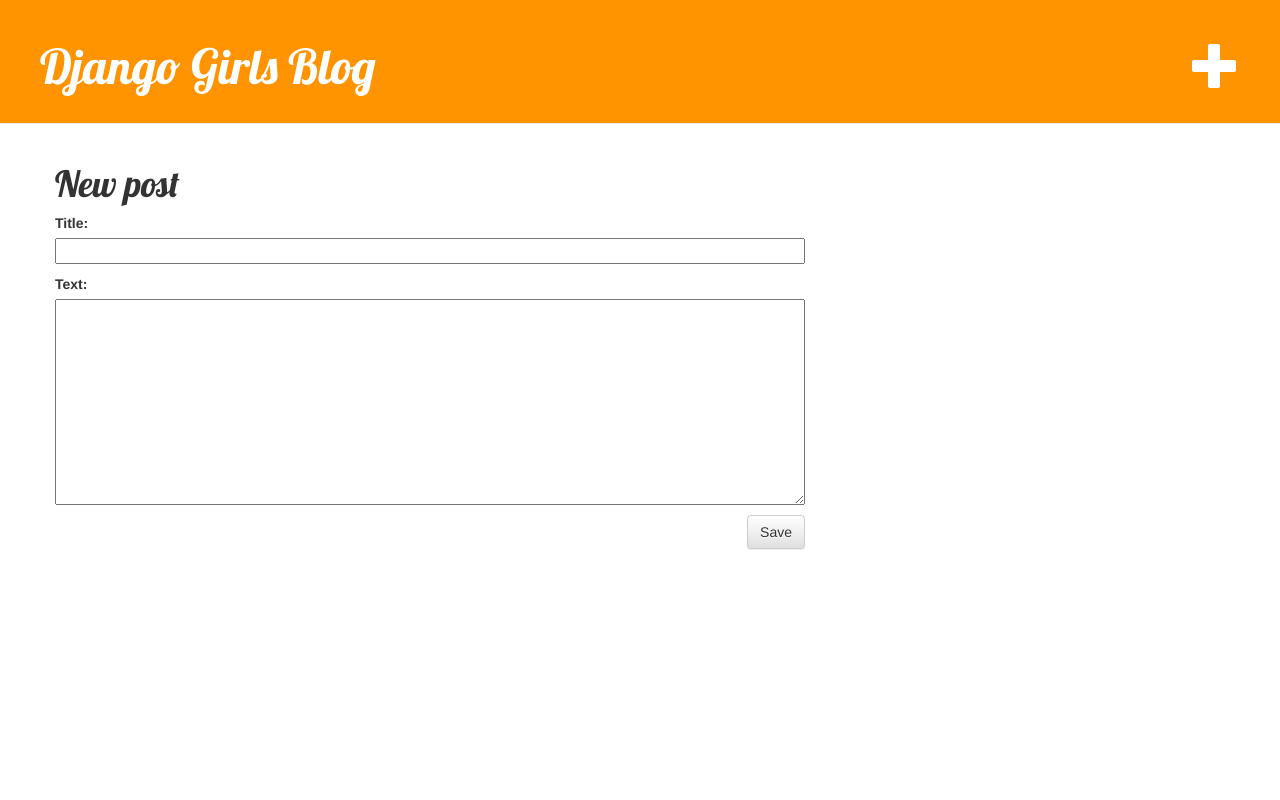
After one commit to teekk99/my-first-blog, a Django app: page /post/new/ in a window 1280 px wide. The commit adds this page. Run offline with Django 3.2, Linux system fonts and the light colour scheme; the visitor is signed in with stand-in values (Sample User, id 1); some libraries are stand-ins or nearby versions.

Commit message:
Added views to create/edit blog post inside the site.

```diff
--- /dev/null
+++ b/blog/forms.py
@@ -0,0 +1,7 @@
+from django import forms
+from .models import Post
+
+class PostForm(forms.ModelForm):
+    class Meta:
+        model = Post
+        fields = ('title', 'text')
--- a/blog/models.py
+++ b/blog/models.py
@@ -3,7 +3,19 @@
 
 # Create your models here.
 class Post(models.Model):
-	"""docstring for Post"""
+	"""
+	Blog posts
+
+	Extends:
+		models.Model
+
+	Variables:
+		author {[type]} -- [description]
+		title {[type]} -- [description]
+		text {[type]} -- [description]
+		created_date {[type]} -- [description]
+		published_date {[type]} -- [description]
+	"""
 	author = models.ForeignKey('auth.User')
 	title = models.CharField(max_length=200)
 	text = models.TextField()
@@ -16,5 +28,5 @@
 		self.published_date = timezone.now()
 		self.save()
 
-	def __strt__(self):
+	def __str__(self):
 		return self.title
--- /dev/null
+++ b/blog/static/css/blog.css
@@ -0,0 +1,47 @@
+.page-header {
+    background-color: #ff9400;
+    margin-top: 0;
+    padding: 20px 20px 20px 40px;
+}
+
+.page-header h1, .page-header h1 a, .page-header h1 a:visited, .page-header h1 a:active {
+    color: #ffffff;
+    font-size: 36pt;
+    text-decoration: none;
+}
+
+.content {
+    margin-left: 40px;
+}
+
+h1, h2, h3, h4 {
+    font-family: 'Lobster', cursive;
+}
+
+.date {
+    float: right;
+    color: #828282;
+}
+
+.save {
+    float: right;
+}
+
+.post-form textarea, .post-form input {
+    width: 100%;
+}
+
+.top-menu, .top-menu:hover, .top-menu:visited {
+    color: #ffffff;
+    float: right;
+    font-size: 26pt;
+    margin-right: 20px;
+}
+
+.post {
+    margin-bottom: 70px;
+}
+
+.post h1 a, .post h1 a:visited {
+    color: #000000;
+}
--- /dev/null
+++ b/blog/templates/blog/base.html
@@ -0,0 +1,37 @@
+{% load staticfiles %}
+<html>
+    <head>
+        <title>Django Girls blog</title>
+        <link rel="stylesheet" href="//maxcdn.bootstrapcdn.com/bootstrap/3.2.0/css/bootstrap.min.css">
+        <link rel="stylesheet" href="//maxcdn.bootstrapcdn.com/bootstrap/3.2.0/css/bootstrap-theme.min.css">
+        <link href='//fonts.googleapis.com/css?family=Lobster&subset=latin,latin-ext' rel='stylesheet' type='text/css'>
+        <link rel="stylesheet" href="{% static 'css/blog.css' %}">
+    </head>
+    <body>
+        <div class="page-header">
+            <h1>
+                {% if user.is_authenticated %}
+                    <a href="{% url 'post_new' %}" class="top-menu"><span class="glyphicon glyphicon-plus"></span></a>
+                {% endif %}
+                <a href="/">Django Girls Blog</a>
+            </h1>
+        </div>
+        <div class="content container">
+            <div class="row">
+                <div class="col-md-8">
+                    {% block content %}
+                        {% for post in posts %}
+                        <div class="post">
+                            <div class="date">
+                                {{ post.published_date }}
+                            </div>
+                            <h1><a href="">{{ post.title }}</a></h1>
+                            <p>{{ post.text|linebreaks }}</p>
+                        </div>
+                        {% endfor %}
+                    {% endblock %}
+                </div>
+            </div>
+        </div>
+    </body>
+</html>
--- /dev/null
+++ b/blog/templates/blog/post_edit.html
@@ -0,0 +1,9 @@
+{% extends "blog/base.html" %}
+
+{% block content %}
+	<h1>New post</h1>
+	<form method="POST" class="post-form"> {% csrf_token %}
+		{{ form.as_p }}
+		<button type="submit" class="save btn btn-default">Save</button>
+	</form>
+{% endblock content %}
--- a/blog/urls.py
+++ b/blog/urls.py
@@ -2,5 +2,8 @@
 from . import views
 
 urlpatterns = [
-	url(r'^$', views.post_list, name='post_list')
+	url(r'^$', views.post_list, name='post_list'),
+	url(r'^post/(?P<pk>[0-9]+)/$', views.post_detail, name='post_detail'),
+	url(r'^post/new/$', views.post_new, name='post_new'),
+	url(r'^post/(?P<pk>[0-9]+)/edit/$', views.post_edit, name='post_edit'),
 ]
--- a/blog/views.py
+++ b/blog/views.py
@@ -1,5 +1,40 @@
-from django.shortcuts import render
+from django.shortcuts import render, get_object_or_404, redirect
+from django.utils import timezone
+from .models import Post
+from .forms import PostForm
 
 # Create your views here.
 def post_list(request):
-	return render(request, 'blog/post_list.html', {})
+	posts = Post.objects.filter(published_date__lte=timezone.now()).order_by('published_date')
+	return render(request, 'blog/post_list.html', {'posts': posts})
+
+def post_detail(request, pk):
+	post = get_object_or_404(Post, pk=pk)
+	return render(request, 'blog/post_detail.html', {'post': post})
+
+def post_new(request):
+	if request.method == "POST":
+		form = PostForm(request.POST)
+		if form.is_valid():
+			post = form.save(commit=False)
+			post.author = request.user
+			post.published_date = timezone.now()
+			post.save()
+			return redirect('post_detail', pk=post.pk)
+	else:
+		form = PostForm()
+	return render(request, 'blog/post_edit.html', {'form': form})
+
+def post_edit(request, pk):
+	post = get_object_or_404(Post, pk=pk)
+	if request.method == "POST":
+		form = PostForm(request.POST, instance=post)
+		if form.is_valid():
+			post = form.save(commit=False)
+			post.author = request.user
+			post.published_date = timezone.now()
+			post.save()
+			return redirect('post_detail', pk=post.pk)
+	else:
+		form = PostForm(instance=post)
+	return render(request, 'blog/post_edit.html', {'form': form})
```
Also changed, not shown: blog/templates/blog/post_detail.html (added, +15 -0 lines), blog/templates/blog/post_list.html (+13 -22 lines).
